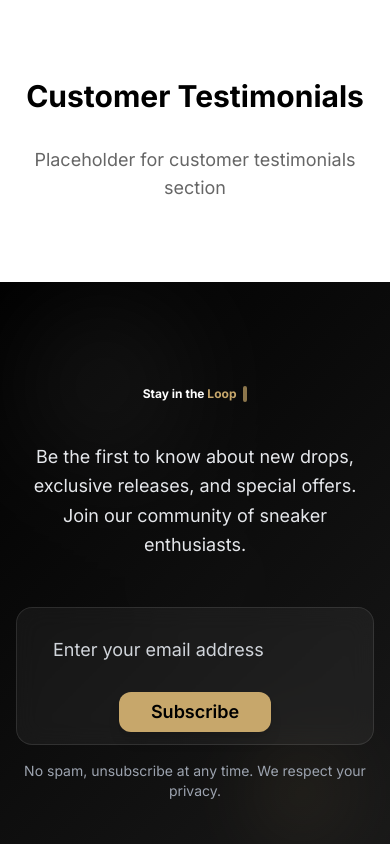
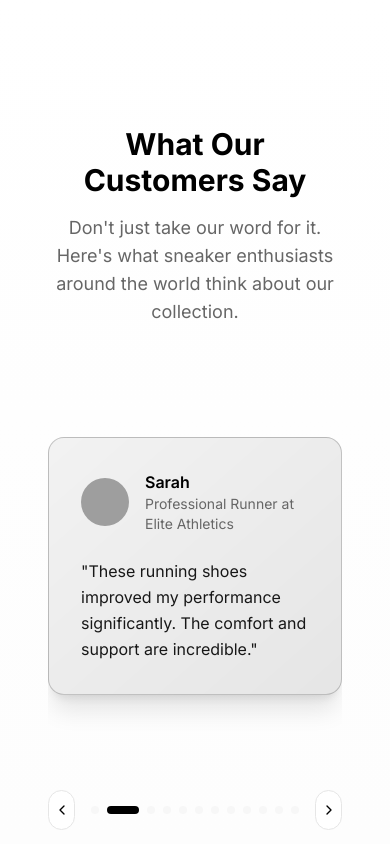
Before and after one commit to SCServices/sneakhaus-kicks-shop, a React (Vite) app: page / in a window 390 px wide. Shown: the part 5000-5844 px from the top of the page. Built offline with nearby package versions, Linux system fonts and the light colour scheme; grey boxes are pictures that could not be loaded.

Commit message:
Update testimonials section
Replace the current testimonials section with a new `StaggerTestimonials` component. The testimonials will be updated to be relevant to the product and website.

```diff
--- /dev/null
+++ b/src/components/ui/stagger-testimonials.tsx
@@ -0,0 +1,254 @@
+import { useState, useEffect } from 'react';
+import { ChevronLeft, ChevronRight } from 'lucide-react';
+import { Button } from './button';
+
+interface Testimonial {
+  id: number;
+  name: string;
+  role: string;
+  company: string;
+  quote: string;
+  avatar: string;
+}
+
+const testimonials: Testimonial[] = [
+  {
+    id: 1,
+    name: "Marcus",
+    role: "Sneaker Collector",
+    company: "SneakerHead Community",
+    quote: "The quality of these sneakers is unmatched. I've been collecting for 10 years and these are my favorites.",
+    avatar: "https://i.pravatar.cc/150?img=1"
+  },
+  {
+    id: 2,
+    name: "Sarah",
+    role: "Professional Runner",
+    company: "Elite Athletics",
+    quote: "These running shoes improved my performance significantly. The comfort and support are incredible.",
+    avatar: "https://i.pravatar.cc/150?img=2"
+  },
+  {
+    id: 3,
+    name: "Jake",
+    role: "Fashion Blogger",
+    company: "Style Forward",
+    quote: "I've been searching for the perfect sneakers for YEARS. I finally found them here! The style is unbeatable.",
+    avatar: "https://i.pravatar.cc/150?img=3"
+  },
+  {
+    id: 4,
+    name: "Emma",
+    role: "Fitness Instructor",
+    company: "FitLife Studio",
+    quote: "My clients always ask where I got these sneakers. The comfort during long training sessions is amazing.",
+    avatar: "https://i.pravatar.cc/150?img=4"
+  },
+  {
+    id: 5,
+    name: "Tyler",
+    role: "Streetwear Enthusiast",
+    company: "Urban Culture",
+    quote: "If I could give 11 stars, I'd give 12. These sneakers complete every outfit perfectly.",
+    avatar: "https://i.pravatar.cc/150?img=5"
+  },
+  {
+    id: 6,
+    name: "Olivia",
+    role: "Customer Success Manager",
+    company: "Tech Startup",
+    quote: "SO SO SO HAPPY I FOUND THESE!!!! I've saved so much time not having to search for quality sneakers.",
+    avatar: "https://i.pravatar.cc/150?img=6"
+  },
+  {
+    id: 7,
+    name: "David",
+    role: "Basketball Player",
+    company: "City League",
+    quote: "Took some convincing from my teammates, but now I'm never switching brands. Performance is top-tier.",
+    avatar: "https://i.pravatar.cc/150?img=7"
+  },
+  {
+    id: 8,
+    name: "Luna",
+    role: "Dance Instructor",
+    company: "Rhythm Studios",
+    quote: "I would be lost without these sneakers for my classes. The grip and flexibility are EASILY 100% better.",
+    avatar: "https://i.pravatar.cc/150?img=8"
+  },
+  {
+    id: 9,
+    name: "Carlos",
+    role: "Skateboarder",
+    company: "Street Dreams",
+    quote: "It's just the best. Period. Perfect for skating and everyday wear.",
+    avatar: "https://i.pravatar.cc/150?img=9"
+  },
+  {
+    id: 10,
+    name: "Amy",
+    role: "Marketing Director",
+    company: "Creative Agency",
+    quote: "I switched to these sneakers 2 years ago and never looked back. Style and comfort combined.",
+    avatar: "https://i.pravatar.cc/150?img=10"
+  },
+  {
+    id: 11,
+    name: "Jordan",
+    role: "Photographer",
+    company: "Visual Arts Co",
+    quote: "Perfect for long photo shoots on my feet. These sneakers are a game-changer for comfort.",
+    avatar: "https://i.pravatar.cc/150?img=11"
+  },
+  {
+    id: 12,
+    name: "Maya",
+    role: "Student",
+    company: "University",
+    quote: "Best investment for college life. Comfortable for walking campus and stylish enough for parties.",
+    avatar: "https://i.pravatar.cc/150?img=12"
+  }
+];
+
+export function StaggerTestimonials() {
+  const [currentIndex, setCurrentIndex] = useState(0);
+  const [isAutoPlaying, setIsAutoPlaying] = useState(true);
+
+  useEffect(() => {
+    if (!isAutoPlaying) return;
+
+    const interval = setInterval(() => {
+      setCurrentIndex((prev) => (prev + 1) % testimonials.length);
+    }, 4000);
+
+    return () => clearInterval(interval);
+  }, [isAutoPlaying]);
+
+  const goToPrevious = () => {
+    setIsAutoPlaying(false);
+    setCurrentIndex((prev) => (prev - 1 + testimonials.length) % testimonials.length);
+  };
+
+  const goToNext = () => {
+    setIsAutoPlaying(false);
+    setCurrentIndex((prev) => (prev + 1) % testimonials.length);
+  };
+
+  const getVisibleTestimonials = () => {
+    const visible = [];
+    for (let i = -2; i <= 2; i++) {
+      const index = (currentIndex + i + testimonials.length) % testimonials.length;
+      visible.push({
+        ...testimonials[index],
+        position: i,
+      });
+    }
+    return visible;
+  };
+
+  const visibleTestimonials = getVisibleTestimonials();
+
+  return (
+    <div className="relative w-full max-w-7xl mx-auto px-4 py-12">
+      <div className="text-center mb-12">
+        <h2 className="text-3xl md:text-4xl font-bold text-foreground mb-4">
+          What Our Customers Say
+        </h2>
+        <p className="text-muted-foreground text-lg max-w-2xl mx-auto">
+          Don't just take our word for it. Here's what sneaker enthusiasts around the world think about our collection.
+        </p>
+      </div>
+
+      <div className="relative h-96 overflow-hidden">
+        <div className="flex items-center justify-center h-full relative">
+          {visibleTestimonials.map((testimonial, index) => {
+            const { position } = testimonial;
+            const isCenter = position === 0;
+
+            return (
+              <div
+                key={`${testimonial.id}-${currentIndex}`}
+                className={`absolute transition-all duration-700 ease-in-out ${
+                  isCenter
+                    ? 'z-10 scale-100 opacity-100'
+                    : position === -1 || position === 1
+                    ? 'z-5 scale-90 opacity-75'
+                    : 'z-0 scale-75 opacity-40'
+                }`}
+                style={{
+                  transform: `translateX(${position * 300}px) scale(${
+                    isCenter ? 1 : position === -1 || position === 1 ? 0.9 : 0.75
+                  })`,
+                }}
+              >
+                <div
+                  className={`bg-card border rounded-2xl p-8 shadow-lg max-w-sm mx-auto transition-all duration-700 ${
+                    isCenter
+                      ? 'bg-gradient-to-br from-primary/5 to-primary/10 border-primary/20 shadow-xl'
+                      : 'hover:shadow-lg'
+                  }`}
+                >
+                  <div className="flex items-center mb-6">
+                    <img
+                      src={testimonial.avatar}
+                      alt={testimonial.name}
+                      className="w-12 h-12 rounded-full mr-4 object-cover"
+                    />
+                    <div>
+                      <h4 className="font-semibold text-foreground">
+                        {testimonial.name}
+                      </h4>
+                      <p className="text-sm text-muted-foreground">
+                        {testimonial.role} at {testimonial.company}
+                      </p>
+                    </div>
+                  </div>
+                  <blockquote className="text-foreground/90 leading-relaxed">
+                    "{testimonial.quote}"
+                  </blockquote>
+                </div>
+              </div>
+            );
+          })}
+        </div>
+      </div>
+
+      <div className="flex items-center justify-center mt-8 gap-4">
+        <Button
+          variant="outline"
+          size="icon"
+          onClick={goToPrevious}
+          className="rounded-full"
+        >
+          <ChevronLeft className="h-4 w-4" />
+        </Button>
+
+        <div className="flex gap-2">
+          {testimonials.map((_, index) => (
+            <button
+              key={index}
+              className={`w-2 h-2 rounded-full transition-all duration-300 ${
+                index === currentIndex
+                  ? 'bg-primary w-8'
+                  : 'bg-muted hover:bg-muted-foreground/50'
+              }`}
+              onClick={() => {
+                setIsAutoPlaying(false);
+                setCurrentIndex(index);
+              }}
+            />
+          ))}
+        </div>
+
+        <Button
+          variant="outline"
+          size="icon"
+          onClick={goToNext}
+          className="rounded-full"
+        >
+          <ChevronRight className="h-4 w-4" />
+        </Button>
+      </div>
+    </div>
+  );
+}
--- a/src/pages/Home.tsx
+++ b/src/pages/Home.tsx
@@ -6,6 +6,7 @@ import ProductCard from '@/components/ProductCard';
 import { useStore } from '@/lib/store';
 import { TextRotate } from '@/components/ui/text-rotate';
 import { TypewriterEffectSmooth } from '@/components/ui/typewriter-effect';
+import { StaggerTestimonials } from '@/components/ui/stagger-testimonials';
 import { motion } from 'framer-motion';
 import heroImage from '@/assets/hero-sneaker.jpg';
 // Video will be added when available
@@ -188,13 +189,10 @@ const Home = () => {
         </div>
       </section>
 
-      {/* Testimonials Placeholder */}
-      <section className="py-20">
-        <div className="container mx-auto px-4">
-          <div className="text-center">
-            <h2 className="text-3xl md:text-4xl font-bold mb-8">Customer Testimonials</h2>
-            <p className="text-lg text-muted-foreground">Placeholder for customer testimonials section</p>
-          </div>
+      {/* Testimonials Section */}
+      <section className="py-20 bg-gradient-to-b from-background to-muted/30">
+        <div className="container mx-auto">
+          <StaggerTestimonials />
         </div>
       </section>
 
```
